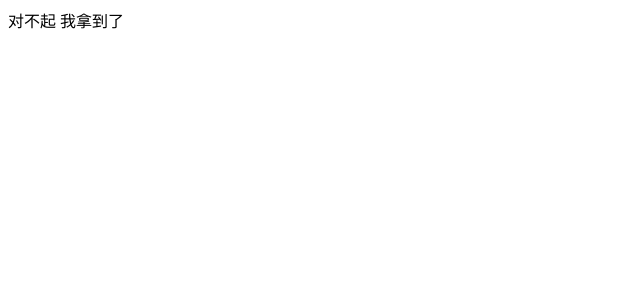
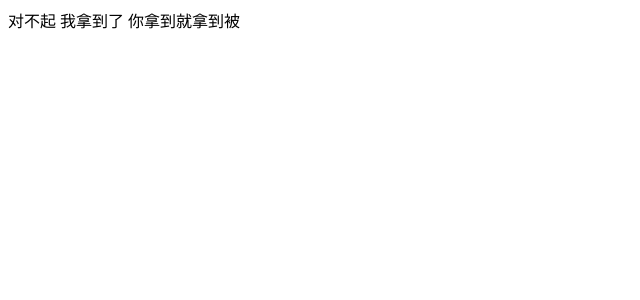
Before and after one commit to Mubaolei/Vue_shop01, a Vue app: page / in a window 1280 px wide. Shown: the top 300 px of the page, without its empty margins (0-640 px from the left). Built offline with nearby package versions, Linux system fonts and the light colour scheme.

Commit message:
再次更改

```diff
--- a/src/App.vue
+++ b/src/App.vue
@@ -1,6 +1,7 @@
 <template>
   <div id="app">
    对不起 我拿到了
+   你拿到就拿到被
   </div>
 </template>
 
```
